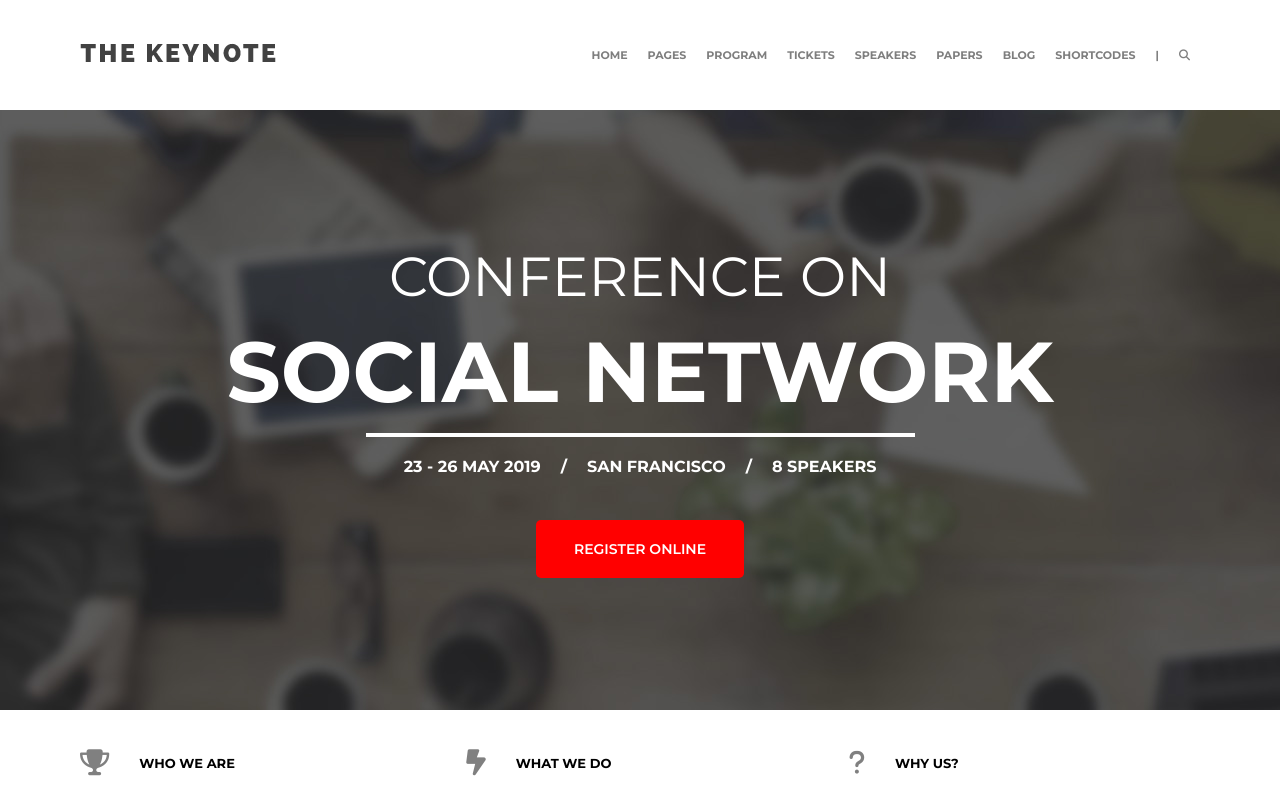
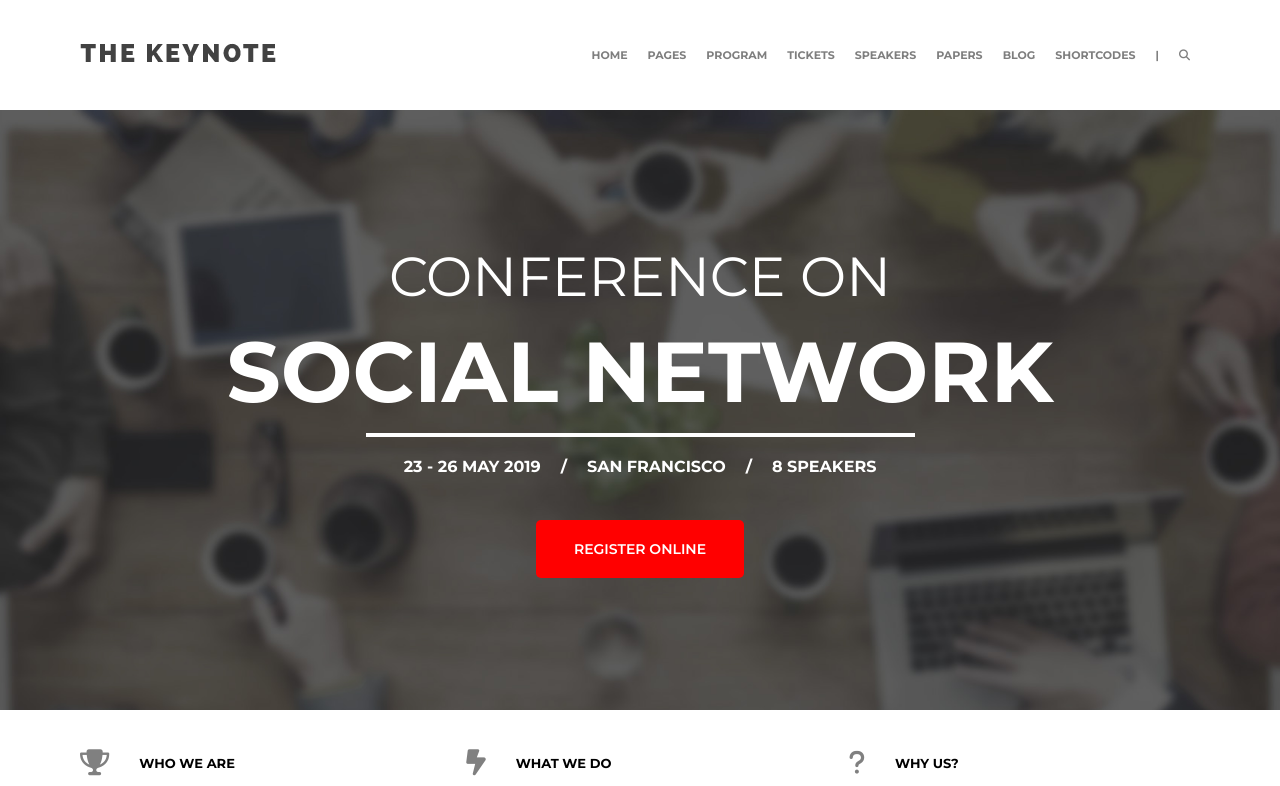
Before and after one commit to KrisssBrown/proj-html-vuejs, a Vue app: page / in a window 1280 px wide. Shown: the top 786 px of the page. Built offline with nearby package versions, Linux system fonts and the light colour scheme.

Commit message:
FIX background hero

```diff
--- a/src/components/Hero.vue
+++ b/src/components/Hero.vue
@@ -49,7 +49,8 @@ export default {
 .bg-section {
     background-image: url(/slider-1-bg.jpg);
     height: 600px;
-    // object-fit: cover;
+
+    background-size: cover;
     background-repeat: no-repeat;
     // object-position: center;
 }
```
